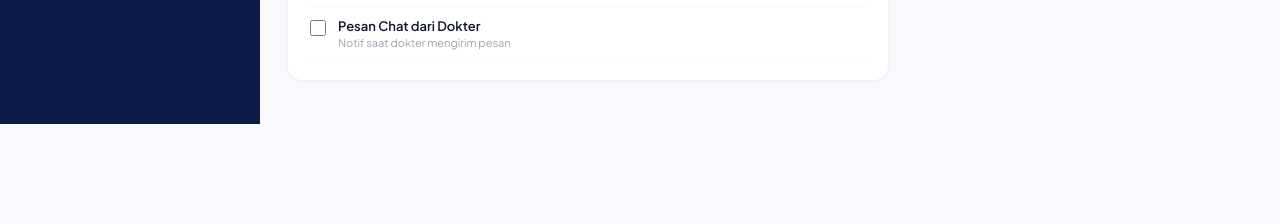
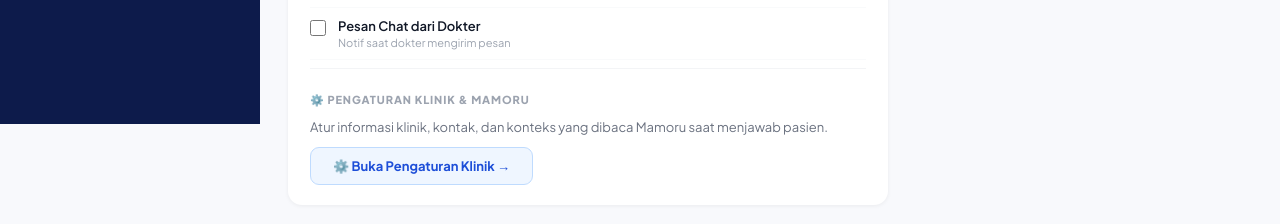
Before and after one commit to berkahyanz17/PBL_206, a React (Vite) app in the folder client/: page /admin/settings in a window 1280 px wide. Shown: the part 676-900 px from the top of the page. Before the commit the page ends 802 px from the top, so only its background shows below. Built offline with nearby package versions, Linux system fonts and the light colour scheme; no server answers; sample sign-in values are in the browser's storage.

Commit message:
Add clinic settings section with navigation button
Added a section for clinic settings with a button to navigate.

```diff
--- a/client/src/pages/admin/Settings.jsx
+++ b/client/src/pages/admin/Settings.jsx
@@ -101,6 +101,18 @@ export default function AdminSettings() {
                 </label>
               ))}
             </div>
+            <div style={{ borderTop: '1px solid #F3F4F6', paddingTop: 24, marginTop: 8 }}>
+              <div style={{ fontSize: 11, fontWeight: 800, textTransform: 'uppercase', letterSpacing: '0.08em', color: '#9CA3AF', marginBottom: 12 }}>⚙️ Pengaturan Klinik & Mamoru</div>
+              <p style={{ fontSize: 13, color: '#6B7280', marginBottom: 12 }}>
+                Atur informasi klinik, kontak, dan konteks yang dibaca Mamoru saat menjawab pasien.
+              </p>
+              <button
+                onClick={() => navigate('/admin/klinik-settings')}
+                style={{ padding: '10px 22px', background: '#eff6ff', color: '#1d4ed8', border: '1.5px solid #bfdbfe', borderRadius: 9, fontSize: 13, fontWeight: 700, cursor: 'pointer', fontFamily: 'inherit' }}
+              >
+                ⚙️ Buka Pengaturan Klinik →
+              </button>
+            </div>
           </div>
         </div>
       </div>
```
